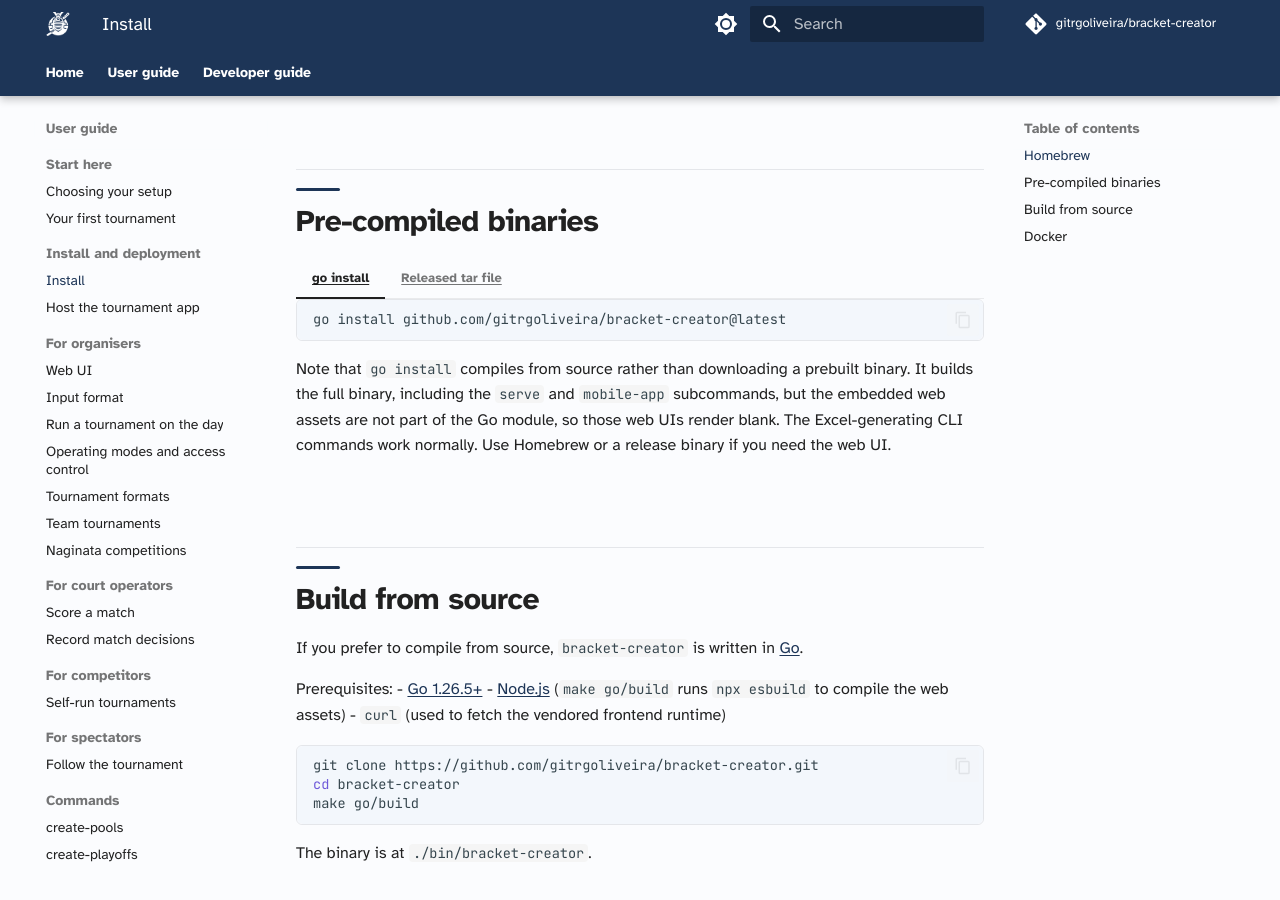
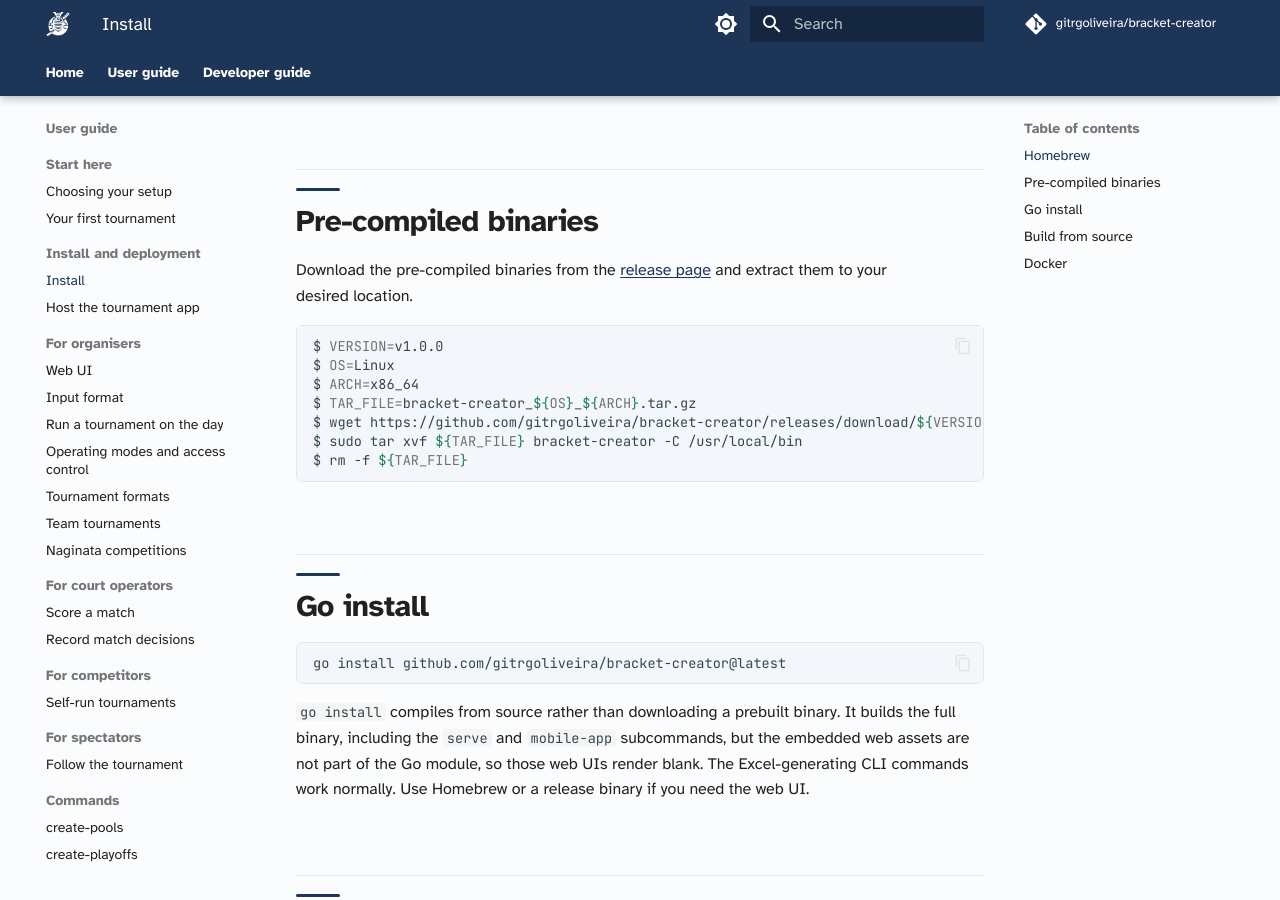
Before and after one commit to gitrgoliveira/bracket-creator, an MkDocs documentation site: the page built from docs/user-guide/install/install.md, in a window 1280 px wide and 900 px high, scrolled down 693 px. Built offline with MkDocs 1.6.1 and Material for MkDocs 9.7.7, drawn with Linux system fonts in a browser that asks for light colours; comment, search, counter and statistics services are not loaded.

Commit message:
docs: fix tri-review round-8 findings (install IA, jsx extension)
- install.md: the "Pre-compiled binaries" heading sat above a `go install`
  tab whose own text says it "compiles from source rather than downloading
  a prebuilt binary" - a self-contradiction. Split the two-item tab set into
  flat "## Pre-compiled binaries" (released tar) and "## Go install"
  sections, which also makes the body match the page intro's own five-method
  enumeration (Homebrew / pre-compiled binary / Go / source / Docker) in
  order. Verified no docs link to the affected anchors before restructuring.
- contributing.md: the frontend-rebuild note referenced `web-mobile/js/*.js`
  and "Editing `.js` files", but every source file in that directory is
  `.jsx` (66 .jsx vs 1 generated glossary_data.js); the `*.js` glob matches
  only the generated file. Corrected both to `.jsx`. Swept the rest of docs/;
  the only other hit (software-architecture.md) is correct (.jsx source ->
  dist/*.js output).

Both were pre-existing content this PR relocated/touched, low severity, no
reader materially misled, but genuine accuracy fixes worth making.

Co-Authored-By: Claude Opus 4.8 <noreply@anthropic.com>

````diff
--- a/docs/user-guide/install/install.md
+++ b/docs/user-guide/install/install.md
@@ -18,27 +18,25 @@ The single binary bundles every subcommand, including `bracket-creator serve` (w
 
 ## Pre-compiled binaries
 
-=== "go install"
+Download the pre-compiled binaries from the [release page](https://github.com/gitrgoliveira/bracket-creator/releases) and extract them to your desired location.
 
-    ```bash
-    go install github.com/gitrgoliveira/bracket-creator@latest
-    ```
+```bash
+$ VERSION=v1.0.0
+$ OS=Linux
+$ ARCH=x86_64
+$ TAR_FILE=bracket-creator_${OS}_${ARCH}.tar.gz
+$ wget https://github.com/gitrgoliveira/bracket-creator/releases/download/${VERSION}/${TAR_FILE}
+$ sudo tar xvf ${TAR_FILE} bracket-creator -C /usr/local/bin
+$ rm -f ${TAR_FILE}
+```
 
-    Note that `go install` compiles from source rather than downloading a prebuilt binary. It builds the full binary, including the `serve` and `mobile-app` subcommands, but the embedded web assets are not part of the Go module, so those web UIs render blank. The Excel-generating CLI commands work normally. Use Homebrew or a release binary if you need the web UI.
+## Go install
 
-=== "Released tar file"
+```bash
+go install github.com/gitrgoliveira/bracket-creator@latest
+```
 
-    Download the pre-compiled binaries from the [release page](https://github.com/gitrgoliveira/bracket-creator/releases) and extract them to your desired location.
-
-    ```bash
-    $ VERSION=v1.0.0
-    $ OS=Linux
-    $ ARCH=x86_64
-    $ TAR_FILE=bracket-creator_${OS}_${ARCH}.tar.gz
-    $ wget https://github.com/gitrgoliveira/bracket-creator/releases/download/${VERSION}/${TAR_FILE}
-    $ sudo tar xvf ${TAR_FILE} bracket-creator -C /usr/local/bin
-    $ rm -f ${TAR_FILE}
-    ```
+`go install` compiles from source rather than downloading a prebuilt binary. It builds the full binary, including the `serve` and `mobile-app` subcommands, but the embedded web assets are not part of the Go module, so those web UIs render blank. The Excel-generating CLI commands work normally. Use Homebrew or a release binary if you need the web UI.
 
 ## Build from source
 
````
Also changed, not shown: docs/dev-guide/contributing.md (+2 -2 lines).
